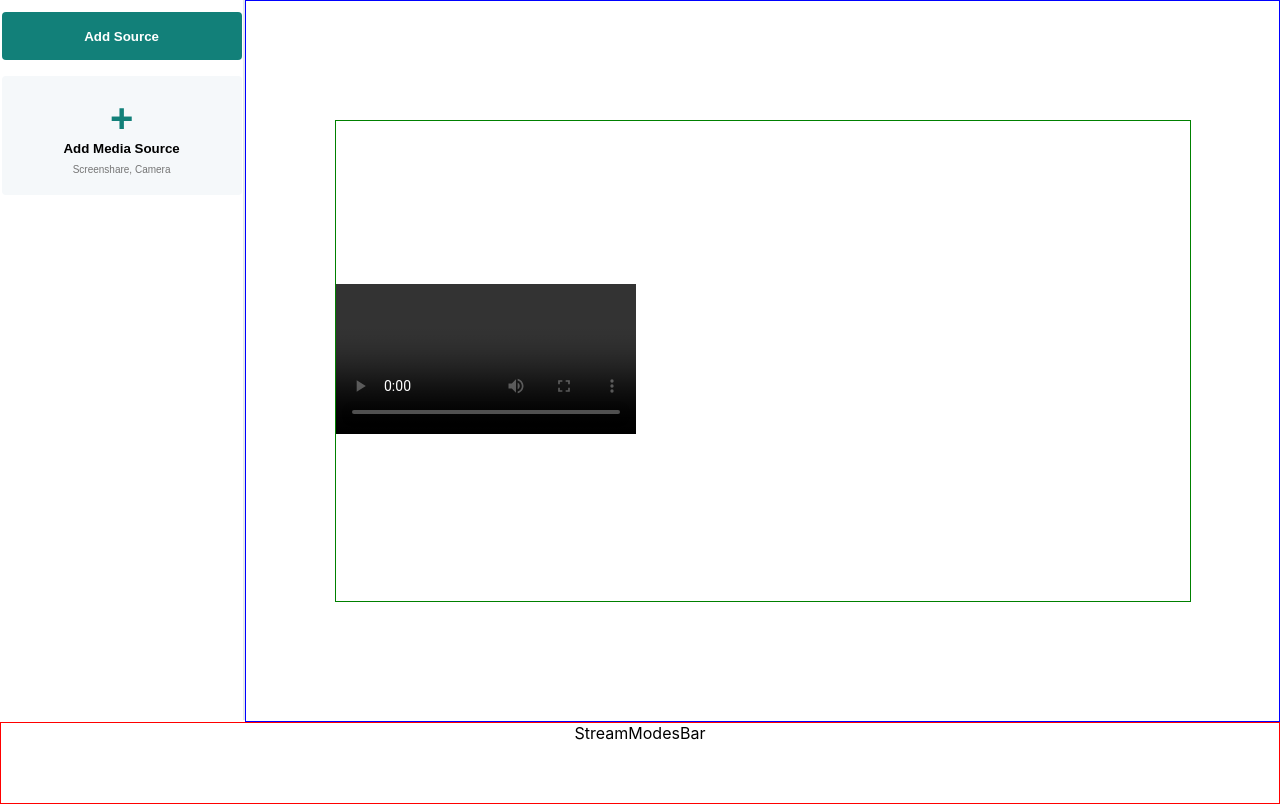
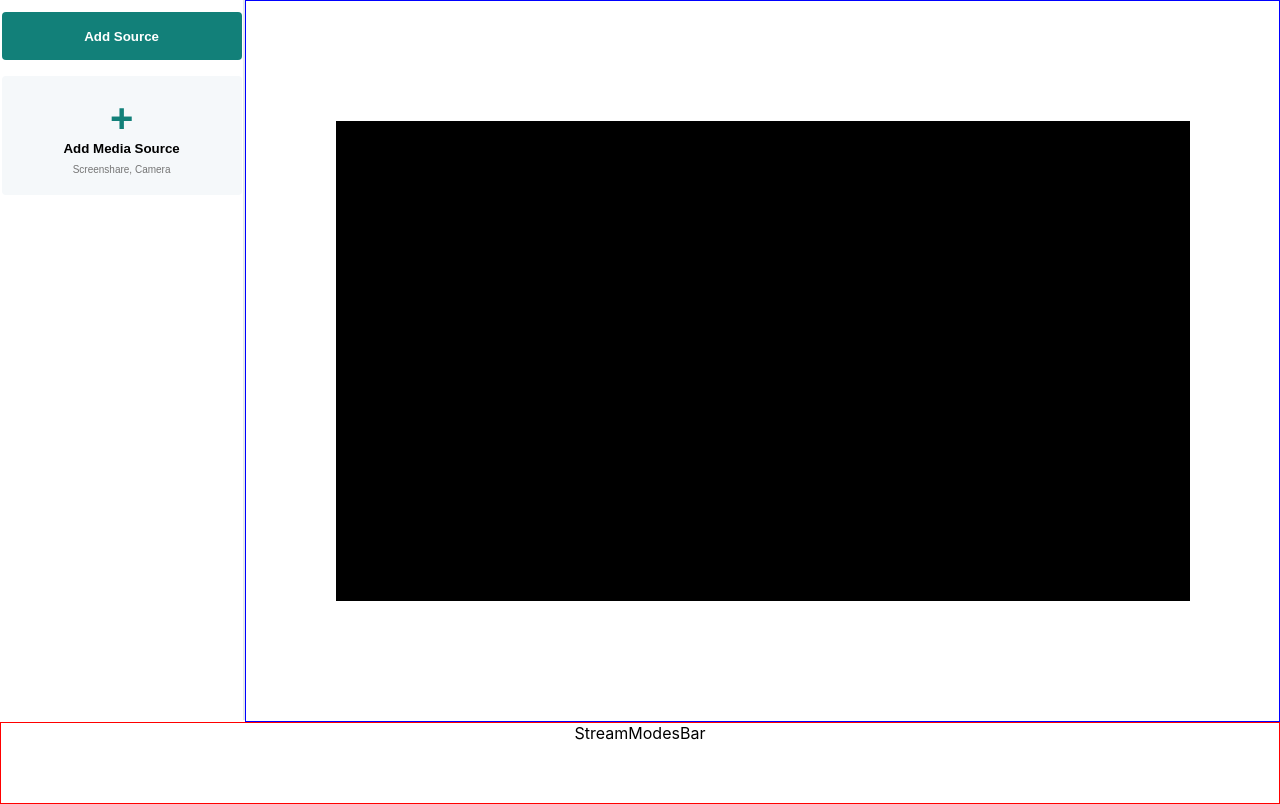
Before and after one commit to zdavidson/stream-labs-frontend-assignment, a React (Create React App) app: page / in a window 1280 px wide. Built offline with nearby package versions, Linux system fonts and the light colour scheme.

Commit message:
stream working big screen

```diff
--- a/src/components/SourcesBar/MediaSource.js
+++ b/src/components/SourcesBar/MediaSource.js
@@ -14,9 +14,12 @@ const MediaSource = ({ title, text }) => {
 
   // Media Stream
   const askForPermission = () => {
-    const constraints = { audio: true, video: true };
+    const constraints = {
+      audio: { echoCancellation: true, noiseSuppression: true },
+      video: true,
+    };
 
-    if (title === "Screenshare") {
+    if (title === "Video Feed") {
       navigator.mediaDevices
         .getUserMedia(constraints)
         .then((stream) => {
@@ -25,8 +28,8 @@ const MediaSource = ({ title, text }) => {
           video.onloadedmetadata = function (e) {
             video.play();
           };
-          setNewScreenshare(stream);
-          createScreenshare();
+          createVideoFeed();
+
           toggleModal();
         })
         .catch(function (err) {
@@ -34,7 +37,7 @@ const MediaSource = ({ title, text }) => {
         });
     }
 
-    if (title === "Video Feed") {
+    if (title === "Screenshare") {
       navigator.mediaDevices
         .getDisplayMedia(constraints)
         .then((stream) => {
@@ -43,7 +46,9 @@ const MediaSource = ({ title, text }) => {
           video.onloadedmetadata = function (e) {
             video.play();
           };
-          createVideoFeed();
+          setNewScreenshare(stream);
+          createScreenshare();
+
           toggleModal();
         })
         .catch(function (err) {
--- a/src/components/SourcesBar/MediaSourceModal.scss
+++ b/src/components/SourcesBar/MediaSourceModal.scss
@@ -1,11 +1,10 @@
 #media-source-modal {
   height: 100vh;
   width: 100vw;
-
+  position: absolute;
   display: flex;
   align-items: center;
   justify-content: center;
   z-index: 10;
-  // background: hsla(0, 0%, 100%, 0.1);
   background-color: rgba(128, 128, 128, 0.459);
 }
--- a/src/components/SourcesBar/ShowHideOnStream.scss
+++ b/src/components/SourcesBar/ShowHideOnStream.scss
@@ -36,9 +36,9 @@
 }
 
 .video {
-  background-image: url("../../assets/images/camera.png");
+  // background-image: url("../../assets/images/camera.png");
 }
 
 .screen {
-  background-image: url("../../assets/images/screenshare.png");
+  // background-image: url("../../assets/images/screenshare.png");
 }
--- a/src/components/StreamDisplay.js
+++ b/src/components/StreamDisplay.js
@@ -4,7 +4,7 @@ const StreamDisplay = () => {
   return (
     <div id="stream-display">
       <div id="video-wrapper">
-        <video autoPlay controls></video>
+        <video autoPlay></video>
       </div>
     </div>
   );
--- a/src/components/StreamDisplay.scss
+++ b/src/components/StreamDisplay.scss
@@ -1,23 +1,19 @@
 #stream-display {
-  border: 1px solid green;
   grid-row: 2/3;
   justify-self: center;
   align-self: end;
   height: 480px;
   width: 854px;
   margin: 32px;
-  // background-color: black;
+  background-color: black;
 
   display: flex;
   align-items: center;
+  justify-content: center;
 
   video {
-    max-width: 854px;
-    max-height: 480px;
+    align-self: center;
+    width: 854px;
+    height: 480px;
   }
 }
-
-// #video-wrapper {
-//   position: relative;
-//   padding-bottom: 56.25%;
-// }
```
